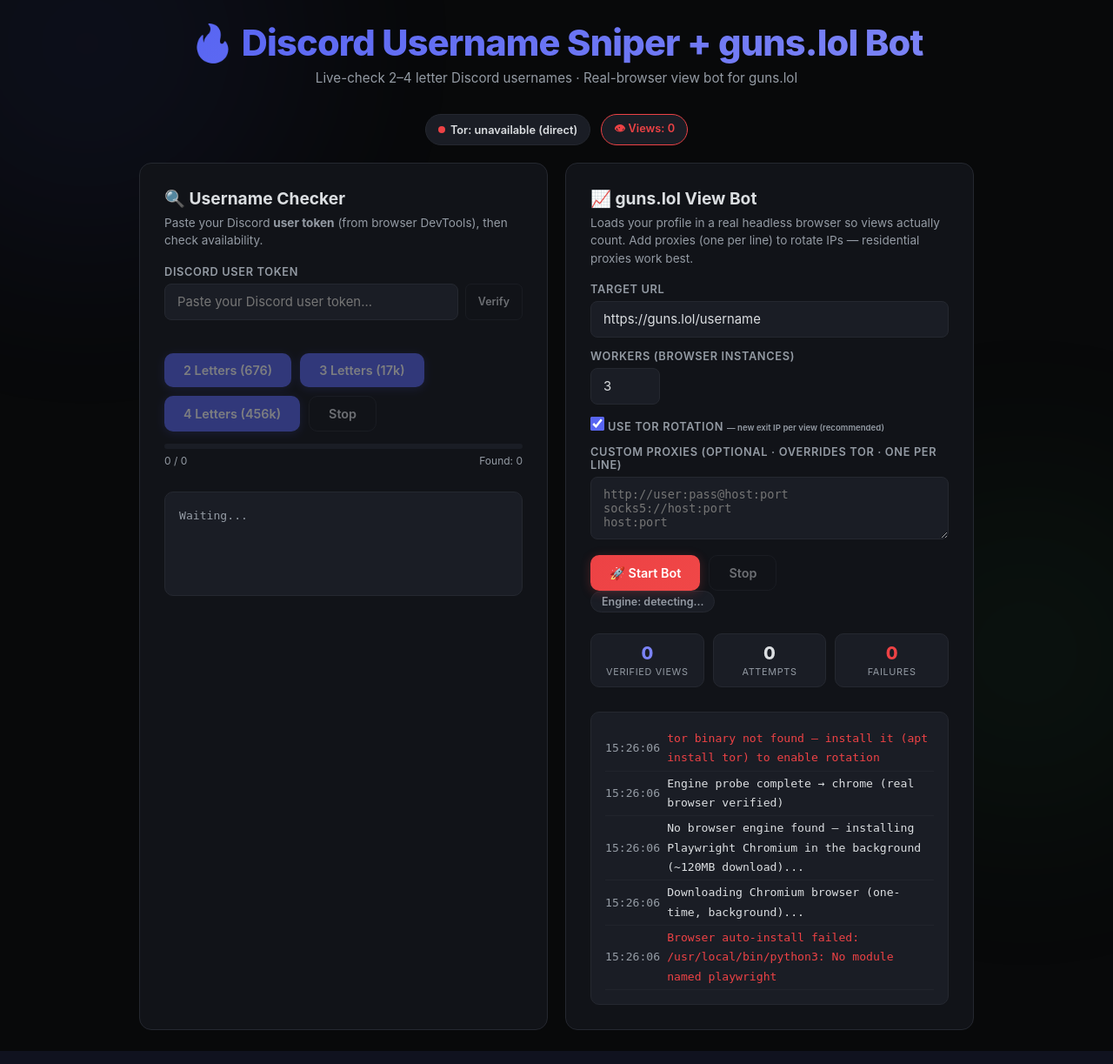
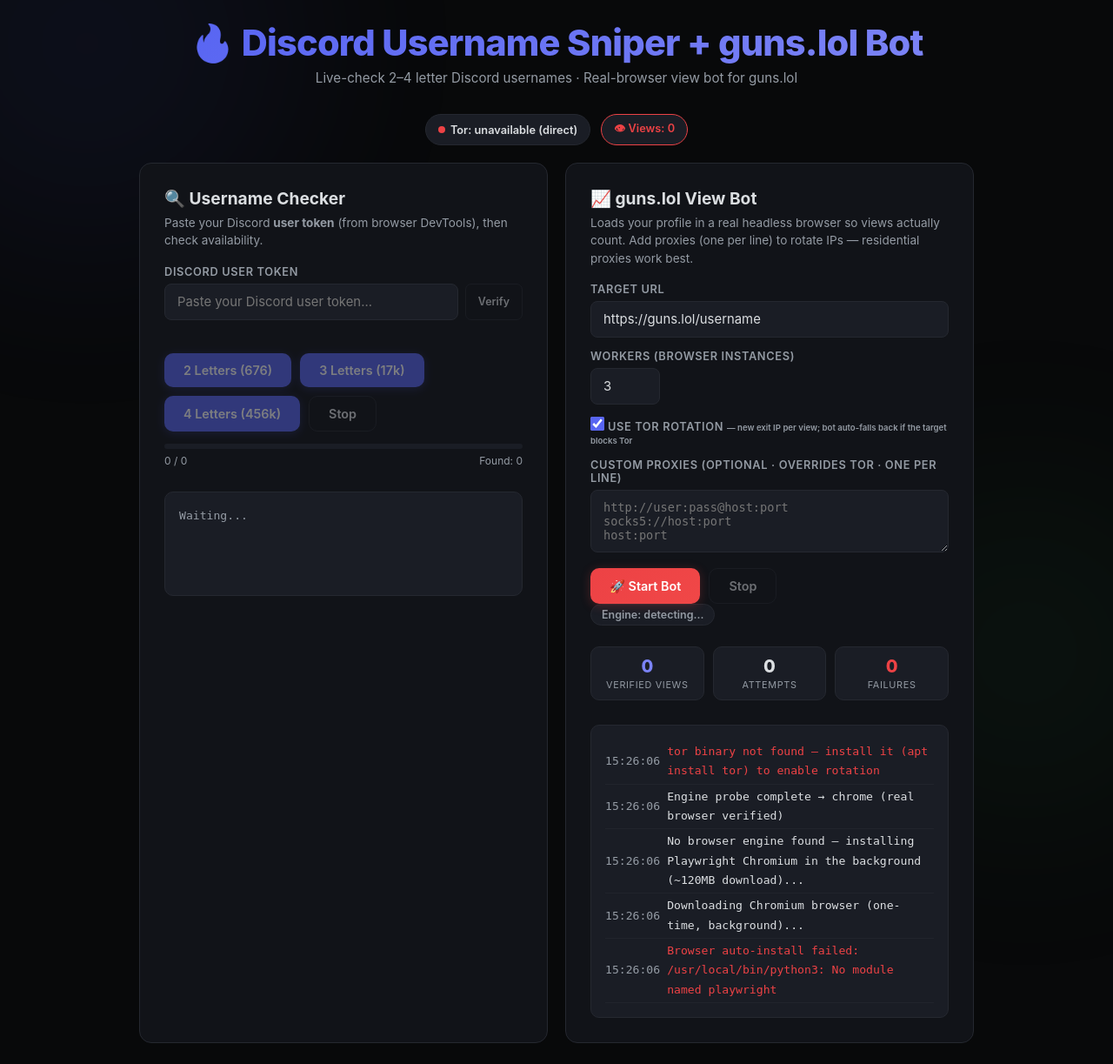
Before and after one commit to ghaith012x-collab/hybrid, a Flask app: page / in a window 1280 px wide. Shown: the whole page at 87% size. Run offline with Flask 3, Linux system fonts and the light colour scheme; data that the repository does not hold is empty.

Commit message:
fix: pre-flight Tor probe before starting workers - skip Tor instantly when target blocks it, faster 403 fallback, clearer UI copy

```diff
--- a/app.py
+++ b/app.py
@@ -240,6 +240,34 @@ def rotate_tor_circuit(instance_idx, verify_ip=True):
         return True
     except Exception:
         return False
+
+
+def tor_target_probe(target_url, max_instances=2):
+    """One real-browser view through Tor to check if the target accepts Tor exits.
+
+    Returns (True, detail) when a Tor view loads, (False, detail) when the target
+    blocks Tor (403/challenge), or (None, 'inconclusive') when it couldn't tell.
+    """
+    if not TOR_AVAILABLE:
+        return None, "tor unavailable"
+    tried = 0
+    for i in range(5):
+        if not TOR_READY[i]:
+            continue
+        tried += 1
+        try:
+            rotate_tor_circuit(i, verify_ip=False)
+            ok, detail = _send_playwright_view(target_url, f"socks5h://127.0.0.1:{9050 + i}")
+            low = detail.lower()
+            if "403" in detail or "challenge" in low or "flagged" in low or "blocked" in low:
+                return False, detail
+            if ok:
+                return True, detail
+        except Exception:
+            pass
+        if tried >= max_instances:
+            break
+    return None, "inconclusive"
 
 
 # ── Discord checker ────────────────────────────────────────────────────
@@ -724,7 +752,7 @@ def guns_worker(target_url, proxies, worker_id, stop_event):
 
         # The target keeps rejecting Tor exits (403)? Fall back to the user's proxies —
         # or direct (which usually works) — instead of wasting attempts on a blocked network.
-        if use_tor and tor_403_streak >= 3:
+        if use_tor and tor_403_streak >= 2:
             use_tor = False
             with BOT_LOCK:
                 BOT_STATE["tor_blocked"] = True
@@ -970,11 +998,25 @@ def start_guns_lol():
     if use_tor and not TOR_AVAILABLE:
         ensure_tor_instances()
 
+    # Pre-flight: check whether this target actually accepts Tor exits before
+    # spawning a swarm that would just rack up 403s. Falls back to proxies/direct.
+    tor_blocked = False
     if use_tor and TOR_AVAILABLE:
+        bot_log("info", "Probing target through Tor (one test view)…")
+        probe_ok, probe_detail = tor_target_probe(target)
+        if probe_ok is False:
+            tor_blocked = True
+            bot_log("warn", f"Target rejects Tor exits ({probe_detail}) — starting WITHOUT Tor. " + ("Using your proxies instead." if proxies else "Using direct (single IP). Add residential proxies for real views."))
+        elif probe_ok is True:
+            bot_log("info", f"Tor probe passed — exits accepted ({probe_detail}).")
+        else:
+            bot_log("warn", "Tor probe inconclusive — starting with Tor rotation; workers auto-fallback if blocked.")
+
+    if use_tor and TOR_AVAILABLE and not tor_blocked:
         proxies = []  # workers build socks5h://127.0.0.1:port from tor_idx directly
         bot_log("info", "Tor rotation enabled — each view will use a fresh exit IP.")
     elif not proxies:
-        bot_log("warn", "No proxies configured and Tor unavailable — using direct connection (one IP).")
+        bot_log("warn", "No proxies configured — using direct connection (single IP). Views will be limited; add residential proxies.")
 
     # Verify a browser really launches before spawning workers (cached after first probe).
     engine = probe_engine(block=True, timeout=60)
@@ -985,8 +1027,8 @@ def start_guns_lol():
             "running": True,
             "browser_count": num_browsers,
             "engine": engine,
-            "use_tor": use_tor and TOR_AVAILABLE,
-            "tor_blocked": False,
+            "use_tor": use_tor and TOR_AVAILABLE and not tor_blocked,
+            "tor_blocked": tor_blocked,
             "views_sent": 0,
             "attempts": 0,
             "errors": 0,
--- a/templates/index.html
+++ b/templates/index.html
@@ -444,7 +444,7 @@
             <div class="input-group">
                 <label class="check-row">
                     <input type="checkbox" id="useTor" checked>
-                    <span>Use Tor rotation <span class="hint">&mdash; new exit IP per view (recommended)</span></span>
+                    <span>Use Tor rotation <span class="hint">&mdash; new exit IP per view; bot auto-falls back if the target blocks Tor</span></span>
                 </label>
             </div>
 
```
